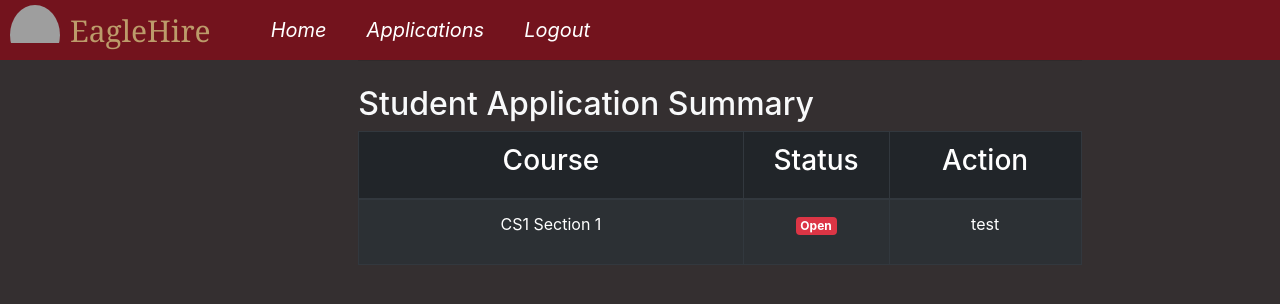
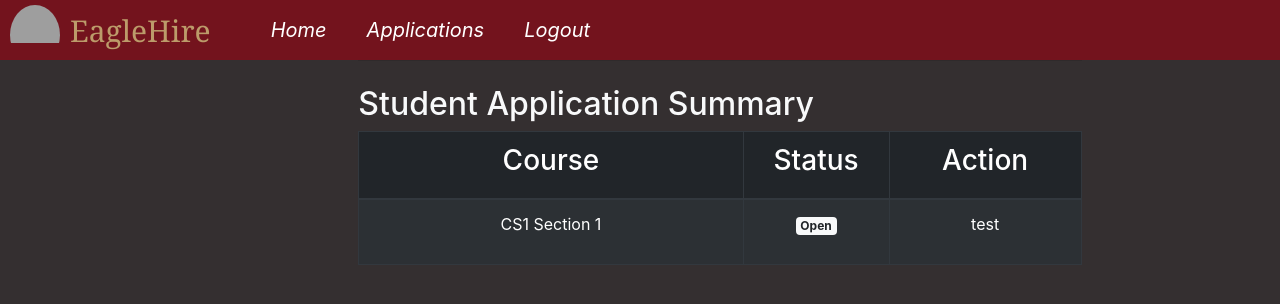
Before and after one commit to CSCI3356Spring2023/TeamFriday-, a Django app: page /applications/ in a window 1280 px wide. Shown: the top 304 px of the page. Run offline with Django 4.2, Linux system fonts and the light colour scheme; a user stored in the database is signed in; tables that the repository leaves empty hold one stand-in row (values such as "Sample post"); some libraries are stand-ins or nearby versions; grey boxes are pictures that could not be loaded.

Commit message:
Student apps status badges

```diff
--- a/oursite/main/templates/main/student_apps.html
+++ b/oursite/main/templates/main/student_apps.html
@@ -36,22 +36,24 @@
             </thead>
 
           {% if applications %}
-                  <tr style="text-align: center;">
+                  <tr>
                   {% for app in applications%}
-                        <td><p>{{app.course_name}}</p></td>
+                        <td style="text-align: center;"><p>{{app.course_name}}</p></td>
                         {% if app.status == 'Pending' %}
-                        <td><span class="badge badge-warning">{{app.status}}</span><p></p></td>
+                        <td style="text-align: center;"><span class="badge badge-warning">{{app.status}}</span><p></p></td>
                         {% elif app.status == 'Accepted'%}
-                        <td><span class="badge badge-success">{{app.status}}</span><p></p></td>
+                        <td style="text-align: center;"><span class="badge badge-success">{{app.status}}</span><p></p></td>
+                        {% elif app.status == 'Rejected'%}
+                        <td style="text-align: center;"><span class="badge badge-danger">{{app.status}}</span><p></p></td>
                         {% else %}
-                        <td><span class="badge badge-danger">{{app.status}}</span><p></p></td>
+                        <td style="text-align: center;"><span class="badge badge-light">{{app.status}}</span><p></p></td>
                         {%endif%}
-                        <td><p>test</p></td>
+                        <td style="text-align: center;"><p>test</p></td>
                   </tr>
                   {% endfor %}
               </tbody>
           {% else %}
-            <p>{{applications}}</p>
+            <p>You current have no applications.</p>
           {% endif %}
             </table>
     </div>
--- a/oursite/main/views.py
+++ b/oursite/main/views.py
@@ -206,7 +206,7 @@ def apply(response, id):
 #        )
         else:
             return redirect('/apply/error/')
-        return redirect('/home')
+        return redirect('/applications')
     else:
             form = CreateApplicationForm()
 
```
